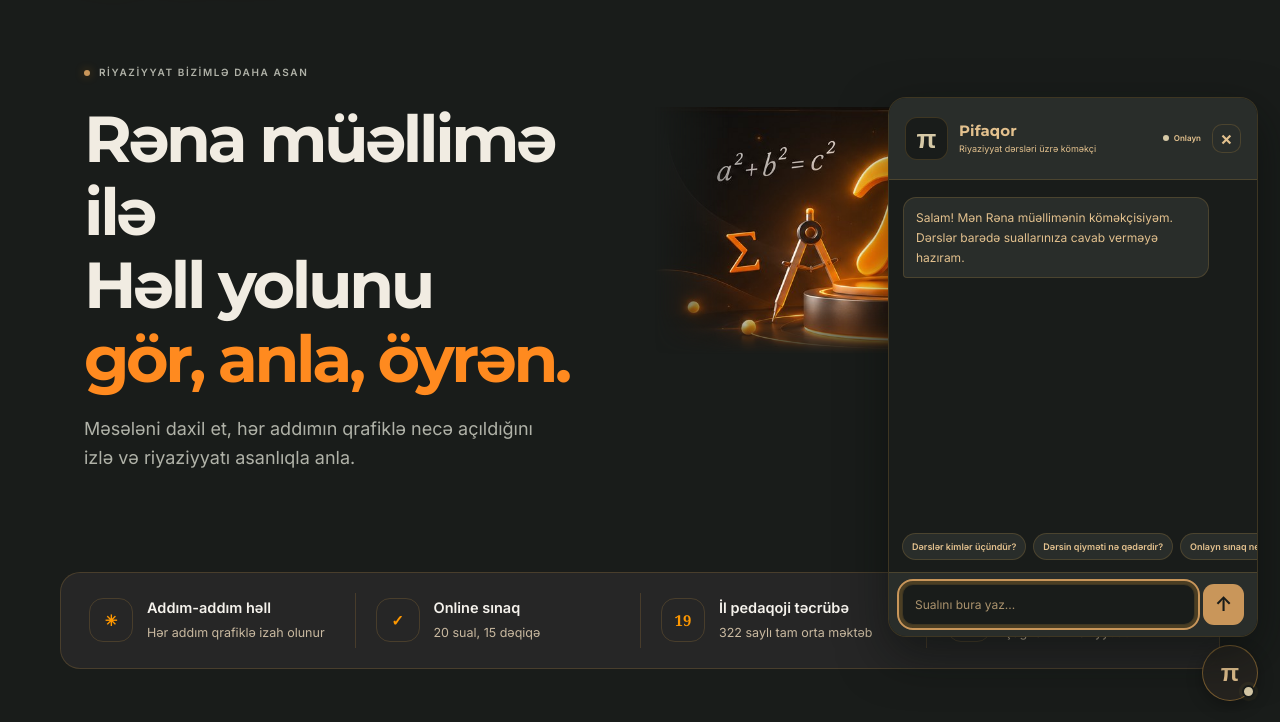
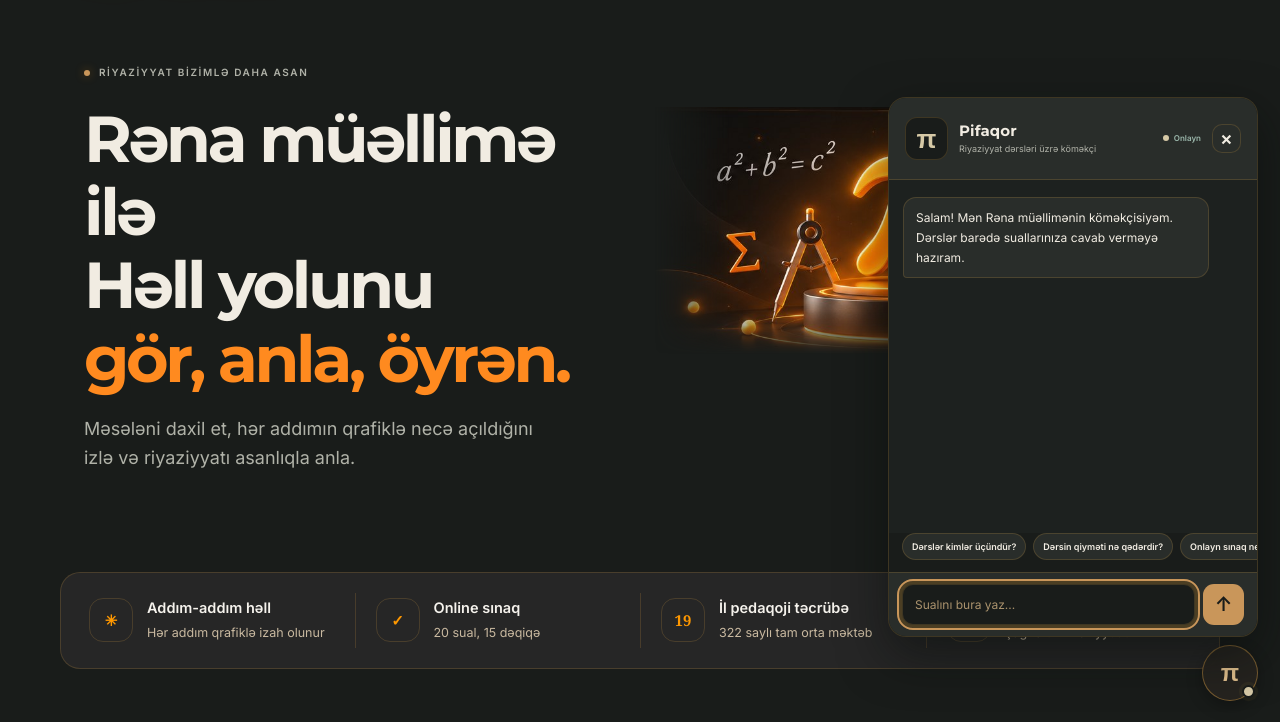
Before and after one commit to zleiwy-jpg/renarejebova, a plain HTML site: page index.html in a window 1280 px wide. Both pictures are taken after a click on the button "Sualın varsa, buyur". Shown: the part 77-799 px from the top of the page. Drawn offline with Linux system fonts and the light colour scheme; a web font is replaced by a local one.

Commit message:
Update website

```diff
--- a/palette.css
+++ b/palette.css
@@ -189,7 +189,7 @@ body {
 .result-breakdown > div,
 .review-item {
   border-color: rgba(198, 180, 145, .18);
-  color: var(--orange-light);
+  color: var(--cream);
   background-color: var(--gray);
   background-image: linear-gradient(145deg, rgba(45, 50, 46, .97), rgba(34, 38, 35, .97));
   box-shadow: 0 14px 36px rgba(9, 12, 10, .3), inset 0 1px rgba(227, 193, 142, .045);
@@ -601,16 +601,21 @@ body {
 .lesson-chat-close,
 .lesson-chat-form {
   border-color: rgba(198, 180, 145, .16);
-  color: var(--orange-light);
+  color: var(--cream);
   background-color: var(--gray);
 }
 
 .lesson-chat-header h2,
-.lesson-chat-header p,
-.lesson-chat-online,
-.lesson-chat-message,
 .lesson-chat-suggestions button {
-  color: var(--orange-light);
+  color: var(--cream);
+}
+
+.lesson-chat-header p {
+  color: var(--text-muted);
+}
+
+.lesson-chat-online {
+  color: var(--blue);
 }
 
 .lesson-chat-avatar {
@@ -629,6 +634,7 @@ body {
 .lesson-chat-message {
   border-color: rgba(198, 180, 145, .15);
   background-color: var(--gray);
+  color: var(--cream);
 }
 
 .lesson-chat-message.is-user {
@@ -905,16 +911,22 @@ body * {
 }
 
 .lesson-chat-messages {
-  background-color: var(--black) !important;
+  background-color: #1D211F !important;
 }
 
 .lesson-chat-prompt,
-.lesson-chat-panel,
-.lesson-chat-header,
 .lesson-chat-close,
 .lesson-chat-suggestions button,
 .lesson-chat-message {
-  color: var(--orange-light) !important;
+  color: var(--cream) !important;
+}
+
+.lesson-chat-panel {
+  color: var(--cream) !important;
+}
+
+.lesson-chat-online {
+  color: var(--blue) !important;
 }
 
 .lesson-chat-online span {
```
